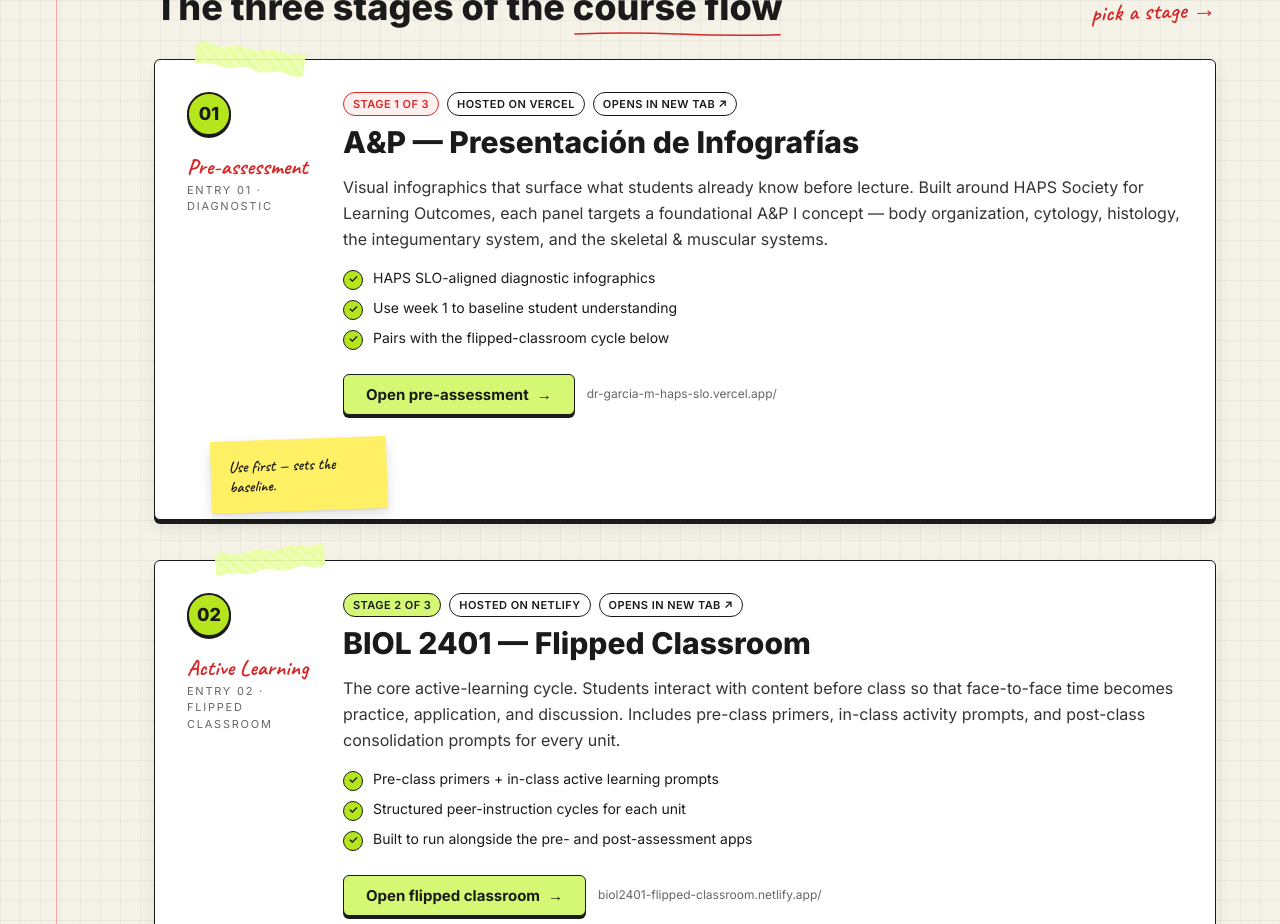
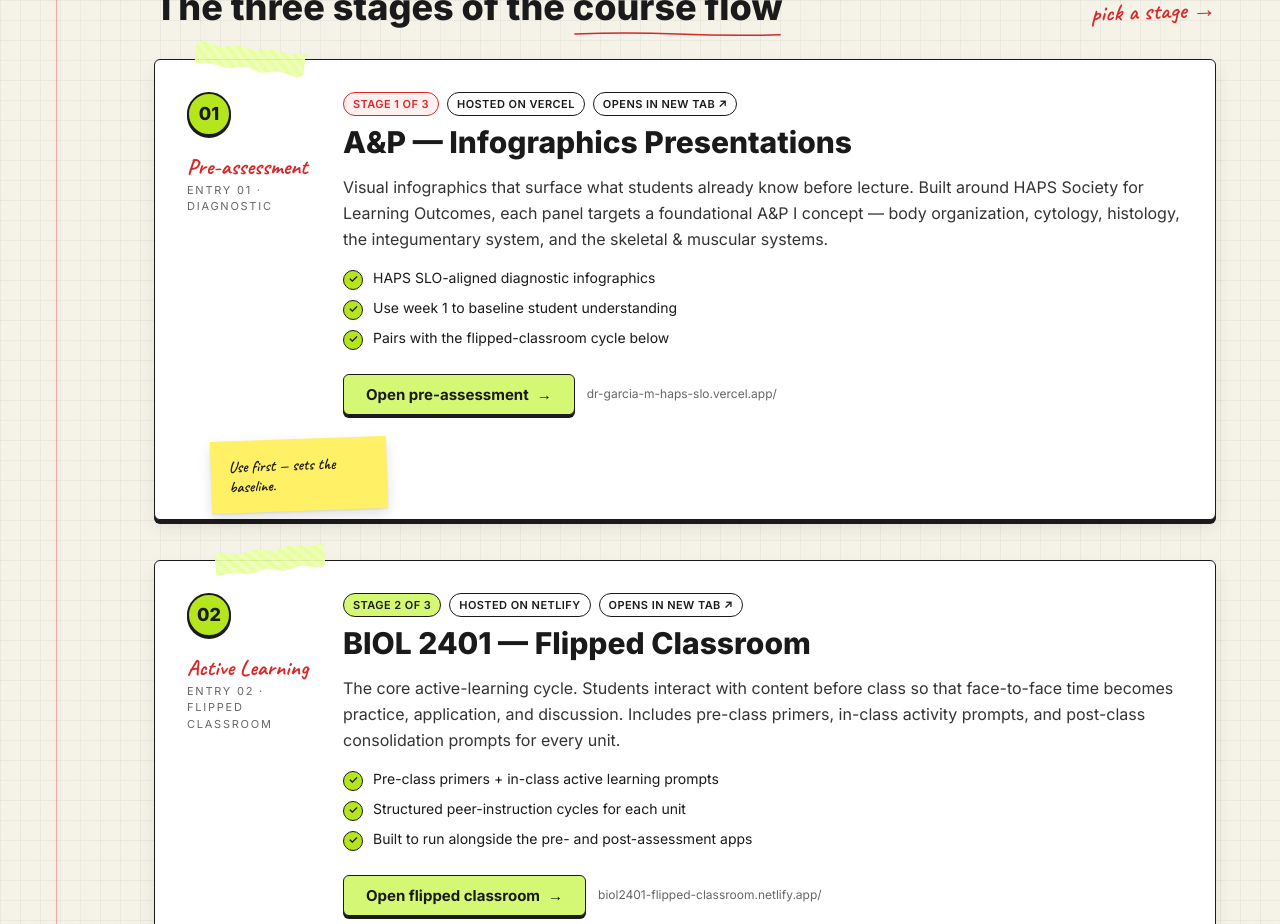
Before and after one commit to victogarcia4/biol-2401-vhgm-resources, a Next.js app: page / in a window 1280 px wide. Shown: the part 1040-1964 px from the top of the page. Built offline with nearby package versions, Linux system fonts and the light colour scheme.

Commit message:
Translate infographics title to English; fix Inter font rendering on body

```diff
--- a/src/app/layout.tsx
+++ b/src/app/layout.tsx
@@ -62,6 +62,7 @@ export default function RootLayout({
         style={{
           background: "#f5f2e8",
           color: "#1a1a1a",
+          fontFamily: "var(--font-inter), system-ui, sans-serif",
         }}
       >
         {children}
--- a/src/app/page.tsx
+++ b/src/app/page.tsx
@@ -12,7 +12,7 @@ const RESOURCES = [
     index: 1,
     stage: "Pre-assessment",
     kicker: "Entry 01 · Diagnostic",
-    title: "A&P — Presentación de Infografías",
+    title: "A&P — Infographics Presentations",
     blurb:
       "Visual infographics that surface what students already know before lecture. Built around HAPS Society for Learning Outcomes, each panel targets a foundational A&P I concept — body organization, cytology, histology, the integumentary system, and the skeletal & muscular systems.",
     bullets: [
```
